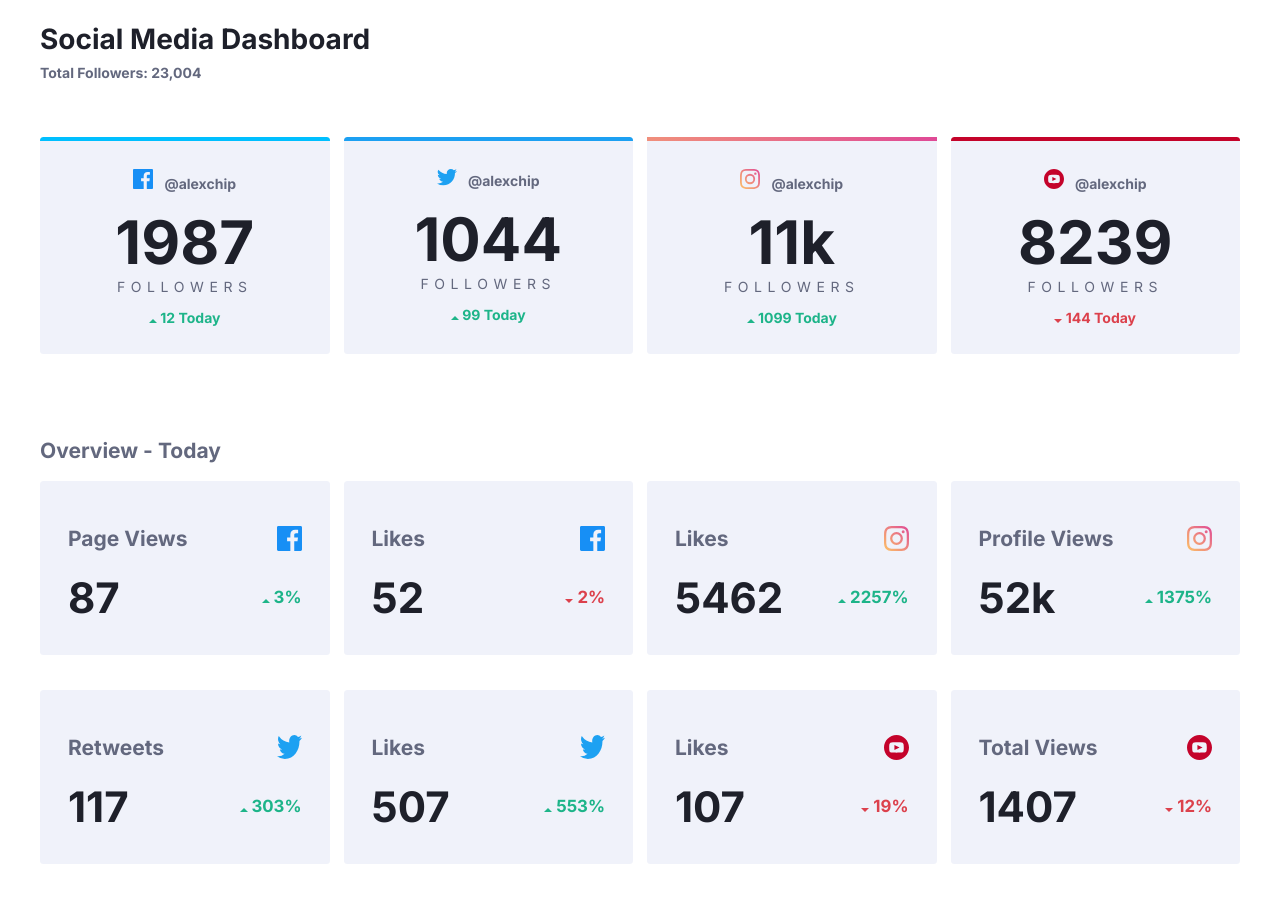
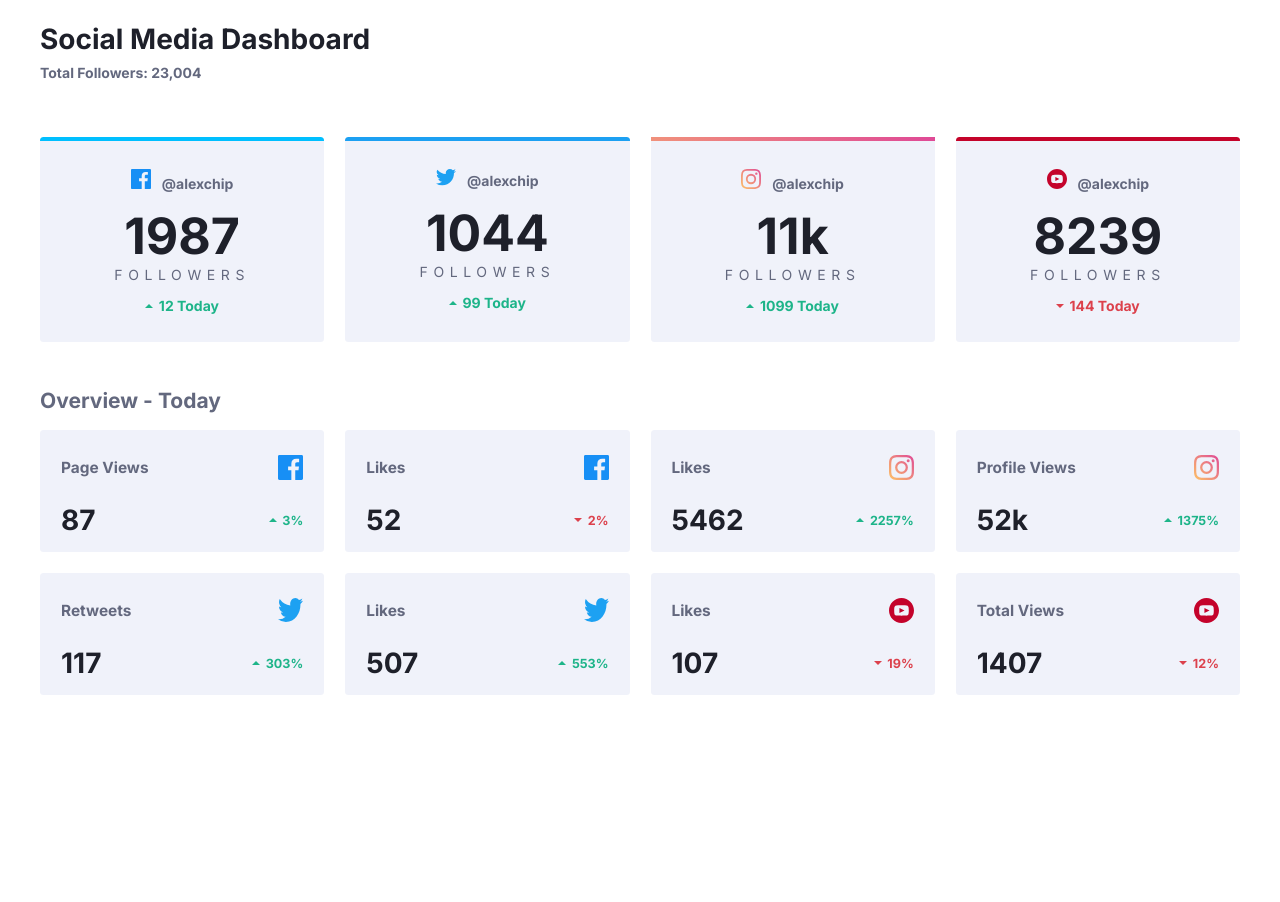
Before and after one commit to alex-chip/social-media-dashboard, a plain HTML site: page index.html in a window 1280 px wide. After the commit the page ends 800 px from the top, so only its background shows below. Drawn offline with Linux system fonts and the light colour scheme.

Commit message:
Refactorizando el codigo

```diff
--- a/index.html
+++ b/index.html
@@ -14,10 +14,11 @@
       <p class="Header__description">Total Followers: 23,004</p>
     </header>
 
-    <section class="Followers">
+    <section class="Followers__today--description">
+      <div class="Grid--container">
         <article class="Followers__card--item item--facebook">
           <p class="Followers__icon">
-          <img class="Followers__icon--image" src="/public/images/icon-facebook.svg" alt="">
+            <img class="Followers__icon--image" src="./public/images/icon-facebook.svg" alt="">
             <span class="Followers__icon--user">@alexchip</span>
           </p>
           <p class="Followers__dates">
@@ -25,14 +26,14 @@
             <span class="Followers__dates--description">Followers</span>
           </p>
           <p class="Followers__today Today--up">
-          <span><img src="/public/images/icon-up.svg" alt="icon-up"></span>
-          <span>12 Today</span>
+            <img class="Followers__today--img" src="./public/images/icon-up.svg" alt="icon-up">
+            <span class="Followers__today--description">12 Today</span>
           </p>
         </article>
 
         <article class="Followers__card--item item--twitter">
           <p class="Followers__icon">
-          <img class="Followers__icon--image" src="/public/images/icon-twitter.svg" alt="">
+            <img class="Followers__icon--image" src="./public/images/icon-twitter.svg" alt="">
             <span class="Followers__icon--user">@alexchip</span>
           </p>
           <p class="Followers__dates">
@@ -40,14 +41,14 @@
             <span class="Followers__dates--description">Followers</span>
           </p>
           <p class="Followers__today Today--up">
-          <span><img src="/public/images/icon-up.svg" alt="icon-up"></span>
-          <span>99 Today</span>
+            <img class="Followers__today--img" src="./public/images/icon-up.svg" alt="icon-up">
+            <span class="Followers__today--description">99 Today</span>
           </p>
         </article>
 
         <article class="Followers__card--item item--instagram">
           <p class="Followers__icon">
-          <img class="Followers__icon--image" src="/public/images/icon-instagram.svg" alt="">
+            <img class="Followers__icon--image" src="./public/images/icon-instagram.svg" alt="">
             <span class="Followers__icon--user">@alexchip</span>
           </p>
           <p class="Followers__dates">
@@ -55,14 +56,14 @@
             <span class="Followers__dates--description">Followers</span>
           </p>
           <p class="Followers__today Today--up">
-          <span><img src="/public/images/icon-up.svg" alt="icon-up"></span>
-          <span>1099 Today</span>
+            <img class="Followers__today--img" src="./public/images/icon-up.svg" alt="icon-up">
+            <span class="Followers__today--description">1099 Today</span>
           </p>
         </article>
 
         <article class="Followers__card--item item--youtube">
           <p class="Followers__icon">
-          <img class="Followers__icon--image" src="/public/images/icon-youtube.svg" alt="">
+            <img class="Followers__icon--image" src="./public/images/icon-youtube.svg" alt="">
             <span class="Followers__icon--user">@alexchip</span>
           </p>
           <p class="Followers__dates">
@@ -70,24 +71,25 @@
             <span class="Followers__dates--description">Followers</span>
           </p>
           <p class="Followers__today Today--down">
-          <span><img src="/public/images/icon-down.svg" alt="icon-down"></span>
-          <span>144 Today</span>
+            <img class="Followers__today--img" src="./public/images/icon-down.svg" alt="icon-down">
+            <span class="Followers__today--description">144 Today</span>
           </p>
         </article>
+      </div>
     </section>
 
     <section class="Overview">
       <h2>Overview - Today</h2>
-      <div class="Overview__container">
+      <div class="Grid--container">
         <article class="Overview__card--item">
           <div class="Overview__card--copy">
             <h3 class="Overview__card--title">Page Views</h3>
-            <img class="Overview__card--icon" src="/public/images/icon-facebook.svg" alt="icon-facebook">
+            <img class="Overview__card--icon" src="./public/images/icon-facebook.svg" alt="icon-facebook">
           </div>
           <div class="Overview__card--description">
             <p class="Overview__card--number">87</p>
-            <p class="Overview__card-percent Today--up">
-              <span class="Overview__card--percentIcon"><img class="Overview__card--iconUp" src="/public/images/icon-up.svg" alt="icon-up"></span>
+            <p class="Overview__card--percent Today--up">
+              <img class="Overview__card--iconUp" src="./public/images/icon-up.svg" alt="icon-up">
               <span class="Overview__card--percentNumber">3</span>
             </p>
           </div>
@@ -96,12 +98,12 @@
         <article class="Overview__card--item">
           <div class="Overview__card--copy">
             <h3 class="Overview__card--title">Likes</h3>
-            <img class="Overview__card--icon" src="/public/images/icon-facebook.svg" alt="icon-facebook">
+            <img class="Overview__card--icon" src="./public/images/icon-facebook.svg" alt="icon-facebook">
           </div>
           <div class="Overview__card--description">
             <p class="Overview__card--number">52</p>
-            <p class="Overview__card-percent Today--down">
-              <span class="Overview__card--percentIcon"><img class="Overview__card--iconUp" src="/public/images/icon-down.svg" alt="icon-down"></span>
+            <p class="Overview__card--percent Today--down">
+              <img class="Overview__card--iconUp" src="./public/images/icon-down.svg" alt="icon-down">
               <span class="Overview__card--percentNumber">2</span>
             </p>
           </div>
@@ -110,12 +112,12 @@
         <article class="Overview__card--item">
           <div class="Overview__card--copy">
             <h3 class="Overview__card--title">Likes</h3>
-            <img class="Overview__card--icon" src="/public/images/icon-instagram.svg" alt="icon-instagram">
+            <img class="Overview__card--icon" src="./public/images/icon-instagram.svg" alt="icon-instagram">
           </div>
           <div class="Overview__card--description">
             <p class="Overview__card--number">5462</p>
-            <p class="Overview__card-percent Today--up">
-              <span class="Overview__card--percentIcon"><img class="Overview__card--iconUp" src="/public/images/icon-up.svg" alt="icon-up"></span>
+            <p class="Overview__card--percent Today--up">
+              <img class="Overview__card--iconUp" src="./public/images/icon-up.svg" alt="icon-up">
               <span class="Overview__card--percentNumber">2257</span>
             </p>
           </div>
@@ -124,12 +126,12 @@
         <article class="Overview__card--item">
           <div class="Overview__card--copy">
             <h3 class="Overview__card--title">Profile Views</h3>
-            <img class="Overview__card--icon" src="/public/images/icon-instagram.svg" alt="icon-instagram">
+            <img class="Overview__card--icon" src="./public/images/icon-instagram.svg" alt="icon-instagram">
           </div>
           <div class="Overview__card--description">
             <p class="Overview__card--number">52k</p>
-            <p class="Overview__card-percent Today--up">
-              <span class="Overview__card--percentIcon"><img class="Overview__card--iconUp" src="/public/images/icon-up.svg" alt="icon-up"></span>
+            <p class="Overview__card--percent Today--up">
+              <img class="Overview__card--iconUp" src="./public/images/icon-up.svg" alt="icon-up">
               <span class="Overview__card--percentNumber">1375</span>
             </p>
           </div>
@@ -138,12 +140,12 @@
         <article class="Overview__card--item">
           <div class="Overview__card--copy">
             <h3 class="Overview__card--title">Retweets</h3>
-            <img class="Overview__card--icon" src="/public/images/icon-twitter.svg" alt="icon-twitter">
+            <img class="Overview__card--icon" src="./public/images/icon-twitter.svg" alt="icon-twitter">
           </div>
           <div class="Overview__card--description">
             <p class="Overview__card--number">117</p>
-            <p class="Overview__card-percent Today--up">
-              <span class="Overview__card--percentIcon"><img class="Overview__card--iconUp" src="/public/images/icon-up.svg" alt="icon-up"></span>
+            <p class="Overview__card--percent Today--up">
+              <img class="Overview__card--iconUp" src="./public/images/icon-up.svg" alt="icon-up">
               <span class="Overview__card--percentNumber">303</span>
             </p>
           </div>
@@ -152,12 +154,12 @@
         <article class="Overview__card--item">
           <div class="Overview__card--copy">
             <h3 class="Overview__card--title">Likes</h3>
-            <img class="Overview__card--icon" src="/public/images/icon-twitter.svg" alt="icon-twitter">
+            <img class="Overview__card--icon" src="./public/images/icon-twitter.svg" alt="icon-twitter">
           </div>
           <div class="Overview__card--description">
             <p class="Overview__card--number">507</p>
-            <p class="Overview__card-percent Today--up">
-              <span class="Overview__card--percentIcon"><img class="Overview__card--iconUp" src="/public/images/icon-up.svg" alt="icon-up"></span>
+            <p class="Overview__card--percent Today--up">
+              <img class="Overview__card--iconUp" src="./public/images/icon-up.svg" alt="icon-up">
               <span class="Overview__card--percentNumber">553</span>
             </p>
           </div>
@@ -166,12 +168,12 @@
         <article class="Overview__card--item">
           <div class="Overview__card--copy">
             <h3 class="Overview__card--title">Likes</h3>
-            <img class="Overview__card--icon" src="/public/images/icon-youtube.svg" alt="icon-youtube">
+            <img class="Overview__card--icon" src="./public/images/icon-youtube.svg" alt="icon-youtube">
           </div>
           <div class="Overview__card--description">
             <p class="Overview__card--number">107</p>
-            <p class="Overview__card-percent Today--down">
-              <span class="Overview__card--percentIcon"><img class="Overview__card--iconUp" src="/public/images/icon-down.svg" alt="icon-down"></span>
+            <p class="Overview__card--percent Today--down">
+              <img class="Overview__card--iconUp" src="./public/images/icon-down.svg" alt="icon-down">
               <span class="Overview__card--percentNumber">19</span>
             </p>
           </div>
@@ -180,12 +182,12 @@
         <article class="Overview__card--item">
           <div class="Overview__card--copy">
             <h3 class="Overview__card--title">Total Views</h3>
-            <img class="Overview__card--icon" src="/public/images/icon-youtube.svg" alt="icon-youtube">
+            <img class="Overview__card--icon" src="./public/images/icon-youtube.svg" alt="icon-youtube">
           </div>
           <div class="Overview__card--description">
             <p class="Overview__card--number">1407</p>
-            <p class="Overview__card-percent Today--down">
-              <span class="Overview__card--percentIcon"><img class="Overview__card--iconUp" src="/public/images/icon-down.svg" alt="icon-down"></span>
+            <p class="Overview__card--percent Today--down">
+              <img class="Overview__card--iconUp" src="./public/images/icon-down.svg" alt="icon-down">
               <span class="Overview__card--percentNumber">12</span>
             </p>
           </div>
--- a/public/styles/components/_followers.scss
+++ b/public/styles/components/_followers.scss
@@ -1,14 +1,8 @@
 .Followers {
   margin-bottom: $gutter * 4;
 
-  @media screen and(min-width: $l) {
-    display: grid;
-    grid-template-columns: repeat(4, 1fr);
-    grid-gap: $gutter;
-  }
-
   &__card--item {
-    background-color: $light-background-card;
+    background-color: var(--light-background-card);
     text-align: center;
     padding: $gutter;
     border-radius: $border-radius;
@@ -29,8 +23,8 @@
     &--number {
       display: block;
       font-weight: $font-weight-bold;
-      font-size: 60px;
-      color: $light-color-text-dark-blue;
+      font-size: 50px;
+      color: var(--light-color-text-dark-blue);
     }
 
     &--description {
@@ -40,42 +34,38 @@
   }
 
   &__today {
+    display: flex;
+    justify-content: center;
+    align-items: center;
+    width: 100%;
     font-weight: $font-weight-bold;
-    // height: 20px;
-    // position: relative;
 
-    & span img {
-      // position: absolute;
-      // line-height: 10px;
-      // height: 30%;
-      // top: 30%;
-      // left: 35%;
+    &--img {
+      margin-right: .4em;
     }
   }
 }
 
+.item--facebook,
+.item--twitter,
+.item--instagram,
+.item--youtube {
+  border-top: 4px solid;
+}
+
 .item--facebook {
-  border-top: 4px solid $facebook-color;
+  border-color: var(--facebook-color);
 }
 
 .item--twitter {
-  border-top: 4px solid $twitter-color;
+  border-color: var(--twitter-color);
 }
 
 .item--instagram {
-  border-top: 4px solid;
-  border-image: $instagram-color 1;
+  border-image: var(--instagram-color) 1;
   // border-image-slice: 1;
 }
 
 .item--youtube {
-  border-top: 4px solid $youtube-color;
+  border-top: 4px solid var(--youtube-color);
 }
-
-.Today--up {
-  color: $primary-color;
-}
-
-.Today--down {
-  color: $secondary-color;
-}
--- a/public/styles/components/_header.scss
+++ b/public/styles/components/_header.scss
@@ -1,5 +1,5 @@
 .Header {
-  border-bottom: 1px solid $light-color-text-grayish-blue;
+  border-bottom: 1px solid var(--light-color-text-grayish-blue);
   padding-bottom: $gutter * 2;
   margin-bottom: $gutter * 2;
 
@@ -7,8 +7,8 @@
     border-bottom: none;
   }
 
-  &__title{
-    color: $light-color-text-dark-blue;
+  &__title {
+    color: var(--light-color-text-dark-blue);
     margin: 0 0 .3em 0;
   }
 
--- a/public/styles/components/_overview.scss
+++ b/public/styles/components/_overview.scss
@@ -1,21 +1,14 @@
 .Overview {
-
-  &__container {
-    @media screen and(min-width: $l) {
-      display: grid;
-      grid-template-columns: repeat(4, 1fr);
-      grid-template-rows: repeat(2, 1fr);
-      grid-gap: $gutter;
-    }
-  }
-
 
   &__card {
     &--item {
-      background-color: $light-background-card;
+      background-color: var(--light-background-card);
       border-radius: $border-radius;
-      padding: $gutter * 2;
+      padding: $gutter * 1.5;
       margin-bottom: $gutter * 1.5;
+      @media screen and(min-width: $m) {
+        margin: 0;
+      }
     }
 
     &--copy,
@@ -24,12 +17,16 @@
       justify-content: space-between;
       align-items: center;
       width: 100%;
-      height: 50%;
-      border-radius: 1px solid red;
+      height: 40%;
+    }
+
+    &--copy {
+      margin-bottom: $gutter * 1.5;
     }
 
     &--title {
-      font-size: $font-size * 1.5;
+      font-size: $font-size * 1.1;
+      margin: 0;
     }
 
     &--icon {
@@ -44,12 +41,23 @@
     }
 
     &--number {
-      font-size: $font-size * 3;
-      color: $light-color-text-dark-blue;
+      font-size: $font-size * 2;
+      color: var(--light-color-text-dark-blue);
+    }
+
+    &--percent {
+      display: flex;
+      justify-content: center;
+      align-items: center;
+      margin: 0;
+    }
+
+    &--iconUp {
+      margin-right: .4em;
     }
 
     &--percentNumber {
-      font-size: $font-size * 1.2;
+      font-size: $font-size * .9;
       position: relative;
 
       &::after {
--- a/public/styles/config/_vars.scss
+++ b/public/styles/config/_vars.scss
@@ -2,6 +2,40 @@
 
 // colors
 
+// css
+// Primary
+:root {
+  --primary-color: hsl(163, 72%, 41%);
+  --secondary-color: hsl(356, 69%, 56%);
+
+  // social-networks
+  --facebook-color: hsl(195, 100%, 50%);
+  --twitter-color: hsl(203, 89%, 53%);
+
+  --instagram-color: linear-gradient(45deg, rgb(253,196,104), rgb(223,73,150));
+  // $instagram-color: linear-gradient(hsl(37, 97%, 70%) to hsl(329, 70%, 58%));
+  --youtube-color: hsl(348, 97%, 39%);
+
+  // toggle
+  --primary-toggle: linear-gradient(hsl(210, 78%, 56%) to hsl(146, 68%, 55%));
+  -secondary-toggle: hsl(230, 22%, 74%);
+
+  // Dark-theme
+  --dark-background-blue: hsl(230, 17%, 14%);
+  --dark-top-pattern-blue: hsl(232, 19%, 15%);
+  --dark-background-card-blue: hsl(228, 28%, 20%);
+  --dark-color-text-blue: hsl(228, 34%, 66%);
+  --dark-color-text-white: hsl(0, 0%, 100%);
+
+  // light-theme
+  --light-background-white: hsl(0, 0%, 100%);
+  --light-top-pattern-pale-blue: hsl(225, 100%, 98%);
+  --light-background-card: hsl(227, 47%, 96%);
+  --light-color-text-grayish-blue: hsl(228, 12%, 44%);
+  --light-color-text-dark-blue: hsl(230, 17%, 14%);
+}
+
+// sass
 // Primary
 $primary-color: hsl(163, 72%, 41%);
 $secondary-color: hsl(356, 69%, 56%);
@@ -26,21 +60,22 @@ $dark-color-text-blue: hsl(228, 34%, 66%);
 $dark-color-text-white: hsl(0, 0%, 100%);
 
 // light-theme
-$light-background-white:hsl(0, 0%, 100%);
-$light-top-pattern-pale-blue:hsl(225, 100%, 98%);
-$light-background-card:hsl(227, 47%, 96%);
-$light-color-text-grayish-blue:hsl(228, 12%, 44%);
-$light-color-text-dark-blue:hsl(230, 17%, 14%);
+$light-background-white: hsl(0, 0%, 100%);
+$light-top-pattern-pale-blue: hsl(225, 100%, 98%);
+$light-background-card: hsl(227, 47%, 96%);
+$light-color-text-grayish-blue: hsl(228, 12%, 44%);
+$light-color-text-dark-blue: hsl(230, 17%, 14%);
 
 // Typography
 
-$font-family:'Inter', sans-serif;
+$font-family: 'Inter', sans-serif;
 $font-weight-normal: 400;
 $font-weight-bold: 700;
 $font-size: 14px;
 
 // Breakpoints
-$m: 375px;
+$s: 375px;
+$m: 640px;
 $l: 1200px;
 
 // other
--- a/public/styles/styles.scss
+++ b/public/styles/styles.scss
@@ -4,6 +4,9 @@
 // basic reset
 @import "./basic/init";
 
+// utils
+@import "./utils/utils";
+
 // components
 @import "./components/header";
 @import "./components/followers";
--- /dev/null
+++ b/public/styles/utils/_utils.scss
@@ -0,0 +1,18 @@
+.Grid--container {
+  @media screen and(min-width: $m) {
+    display: grid;
+    grid-template-columns: repeat(2, 1fr);
+    grid-gap: $gutter * 1.5;
+  }
+  @media screen and(min-width: $l) {
+    grid-template-columns: repeat(4, 1fr);
+  }
+}
+
+.Today--up {
+  color: var(--primary-color);
+}
+
+.Today--down {
+  color: var(--secondary-color);
+}
```
Also changed, not shown: public/css/styles.css, 1 other file. Lines whose indentation alone changed are shown as unchanged.
